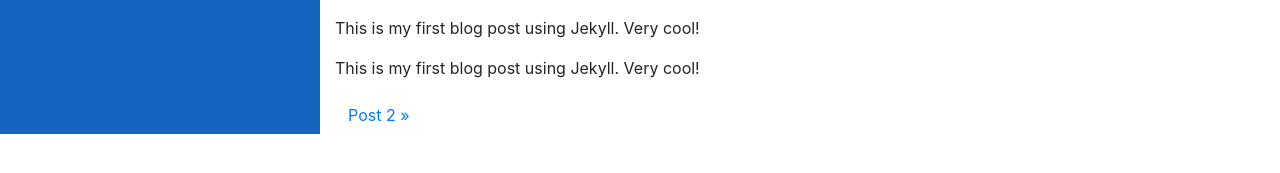
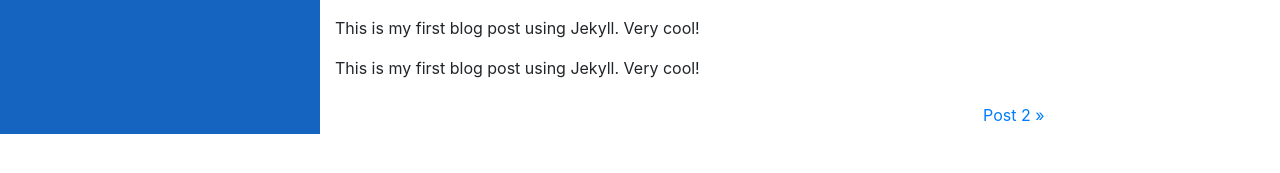
Before and after one commit to jeffington/jeffington.github.io, a Jekyll site: the page built from _posts/2018-8-19-hello-world.md, in a window 1280 px wide. Shown: the part 264-437 px from the top of the page. Built offline with Jekyll 4.4.1, drawn with Linux system fonts in a browser that asks for light colours.

Commit message:
Align pagination to columns

```diff
--- a/_includes/blog_pagination.html
+++ b/_includes/blog_pagination.html
@@ -1,10 +1,16 @@
-<div>
-	<div class="btn-group">
+<div class="container">
+	<div class="row">
+		<div class="col">
 	  {% if page.previous.url %}
-		<a class="btn btn-link" href="{{page.previous.url}}">&laquo; {{page.previous.title}}</a>
+			<a class="btn btn-link" href="{{page.previous.url}}">&laquo; {{page.previous.title}}</a>
 	  {% endif %}
+	  	</div>
+	  	<div class="col">
+	  	</div>
+	  	<div class="col">
 	  {% if page.next.url %}
-		<a class="btn btn-link" href="{{page.next.url}}">{{page.next.title}} &raquo;</a>
+			<a class="btn btn-link" href="{{page.next.url}}">{{page.next.title}} &raquo;</a>
 	  {% endif %}
+		</div>
 	</div>
 </div>
```
